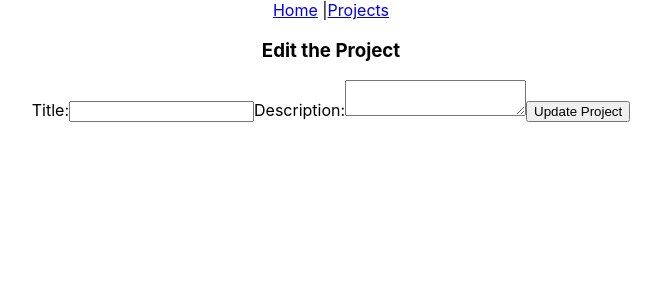
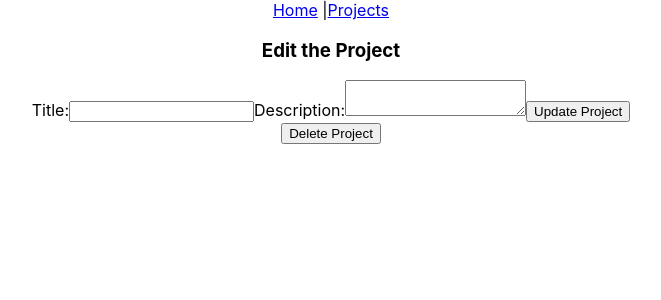
Before and after one commit to begumeryildiz/project-management-client, a React (Create React App) app: page /projects/edit/1 in a window 1280 px wide. Shown: the top 300 px of the page, without its empty margins (309-970 px from the left). Built offline with nearby package versions, Linux system fonts and the light colour scheme; no server answers.

Commit message:
added delete functionality to edit page

```diff
--- a/src/pages/EditProjectPage.js
+++ b/src/pages/EditProjectPage.js
@@ -22,7 +22,7 @@ function EditProjectPage(props) {
 
   }, [projectId]);
 
-  const handleFormSubmit = (e) => {                     // <== ADD
+  const handleFormSubmit = (e) => {
     e.preventDefault();
     // Create an object representing the body of the PUT request
     const requestBody = { title, description };
@@ -35,6 +35,18 @@ function EditProjectPage(props) {
         // is updated we navigate back to the details page
         navigate(`/projects/${projectId}`)
       });
+  };
+
+  const deleteProject = () => {                    //  <== ADD
+    // Make a DELETE request to delete the project
+    axios
+      .delete(`${process.env.REACT_APP_API_URL}/api/projects/${projectId}`)
+      .then(() => {
+        // Once the delete request is resolved successfully
+        // navigate back to the list of projects.
+        navigate("/projects");
+      })
+      .catch((err) => console.log(err));
   };
 
   return (
@@ -59,6 +71,7 @@ function EditProjectPage(props) {
 
         <button type="submit">Update Project</button>
       </form>
+      <button onClick={deleteProject}>Delete Project</button>
     </div>
   );
 }
```
